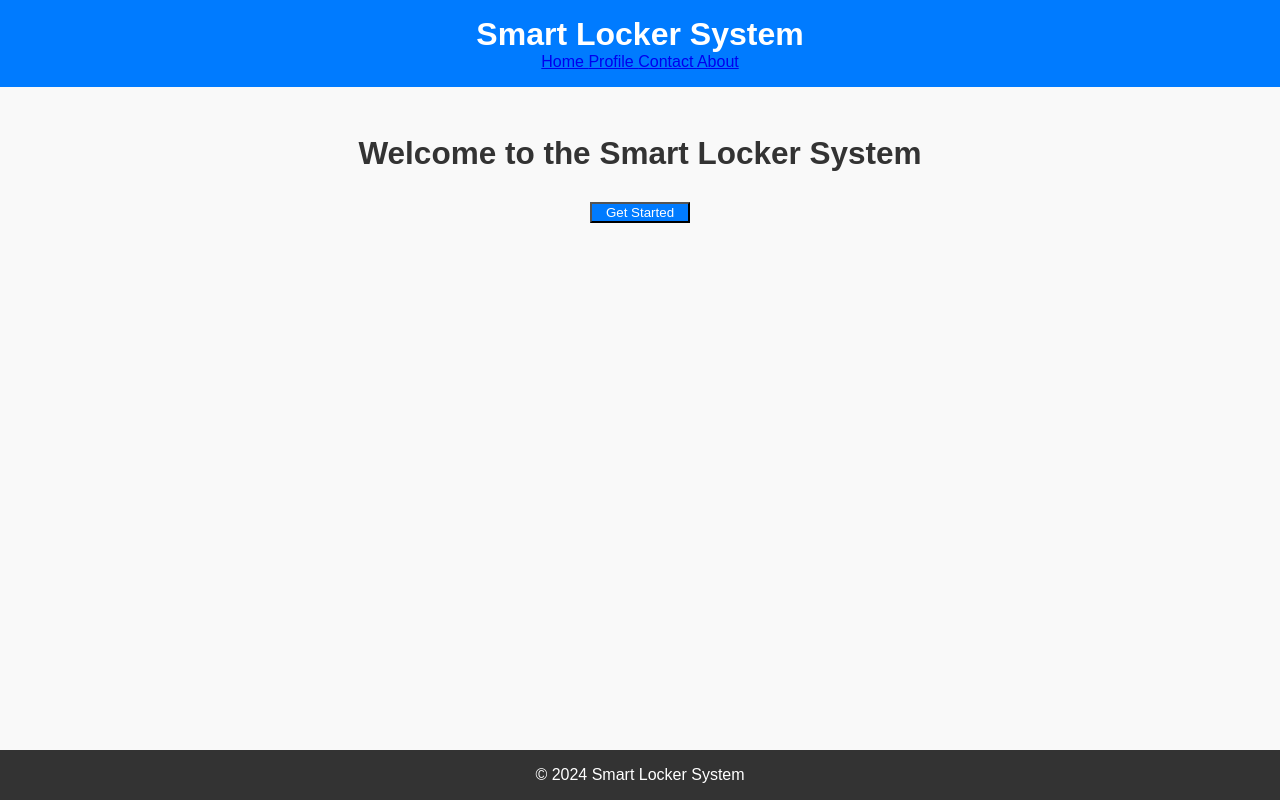
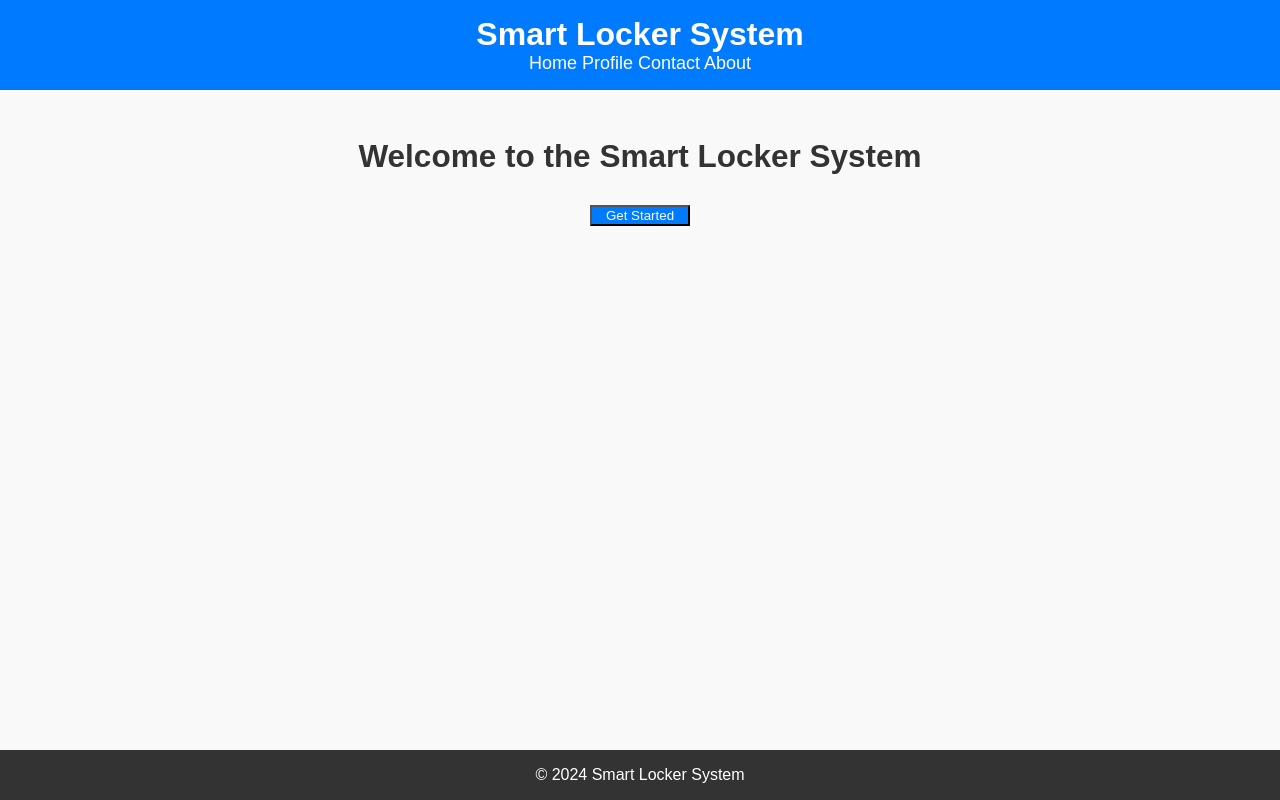
Before and after one commit to dohertyjr0/smartlocker, a plain HTML site: page webserver/webcode/index.html in a window 1280 px wide. Drawn offline with Linux system fonts and the light colour scheme.

Commit message:
Added css styling to Nav a.

```diff
--- a/webserver/webcode/styles.css
+++ b/webserver/webcode/styles.css
@@ -49,3 +49,9 @@ body, h1, h2, p {
     width: 100px;
     margin-top: 30px;
   }
+
+  nav a{
+    color: white;
+    text-decoration: none;
+    font-size: large;
+  }
```
